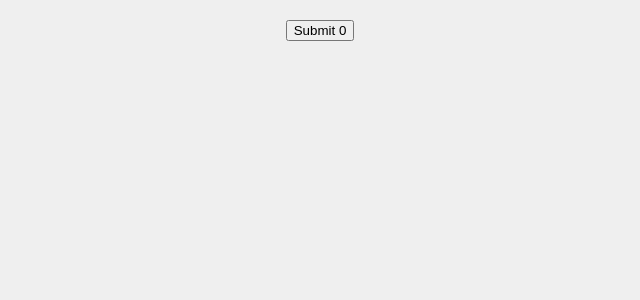
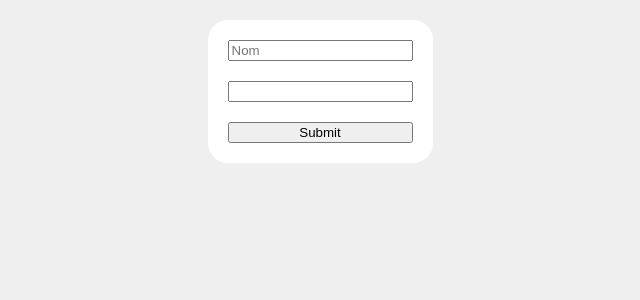
Before and after one commit to Saphirya/React_components_reactifs, a React (Vite) app: page / in a window 1280 px wide. Shown: the top 300 px of the page, without its empty margins (320-960 px from the left). Built offline with nearby package versions, Linux system fonts and the light colour scheme.

Commit message:
add form

```diff
--- a/src/App.jsx
+++ b/src/App.jsx
@@ -1,26 +1,18 @@
 import { useState } from "react";
-import Compteur from "./Compteur";
 
 function App() {
-  console.log("render App");
-
-  const [count, setCount] = useState(0);
-  const [showCount, setShowCount] = useState(true);
-
-  function handleClick() {
-    setCount(count + 1);
-    console.log(count);
-
-    setShowCount(!showCount);
-    console.log(showCount);
-  }
+  const [user, setUser] = useState({
+    name: "",
+    age: null,
+  });
 
   return (
-    <div className=" d-flex flex-column justify-content-center align-items-center p-20">
-      <button onClick={handleClick} from="App">
-        Submit {showCount && <span> {count}</span>}
-      </button>
-      <Compteur />
+    <div className="d-flex flex-column justify-content-center align-items-center p-20">
+      <form className="d-flex flex-column card p-20">
+        <input className="mb-20" type="text" placeholder="Nom" />
+        <input className="mb-20" type="Number" />
+        <button>Submit</button>
+      </form>
     </div>
   );
 }
--- a/src/Compteur.jsx
+++ /dev/null
@@ -1,7 +0,0 @@
-function Compteur({ count }) {
-  console.log("render compteur");
-
-  return <h1>{count}</h1>;
-}
-
-export default Compteur;
```
Also changed, not shown: src/Button.jsx (deleted, +0 -11 lines).
